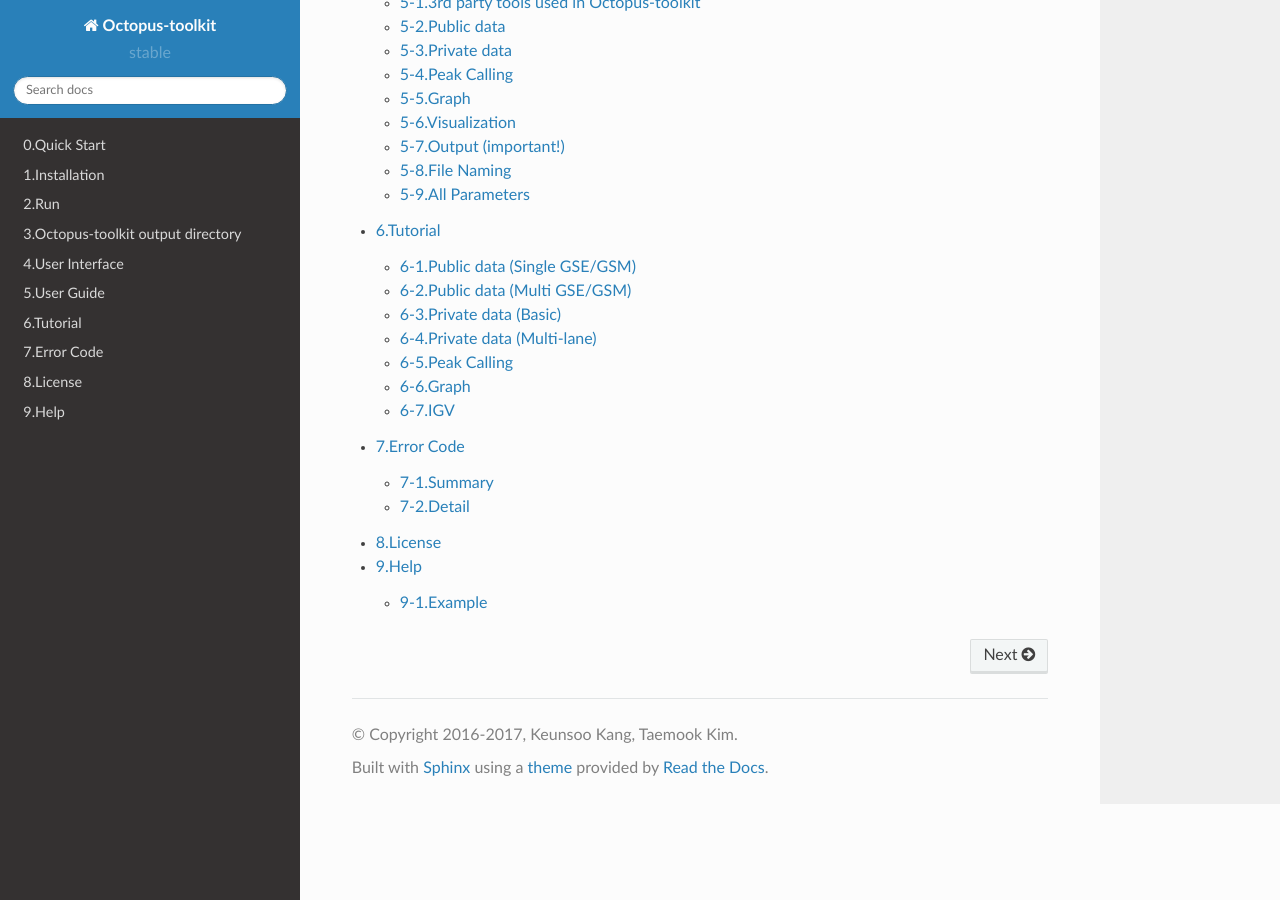
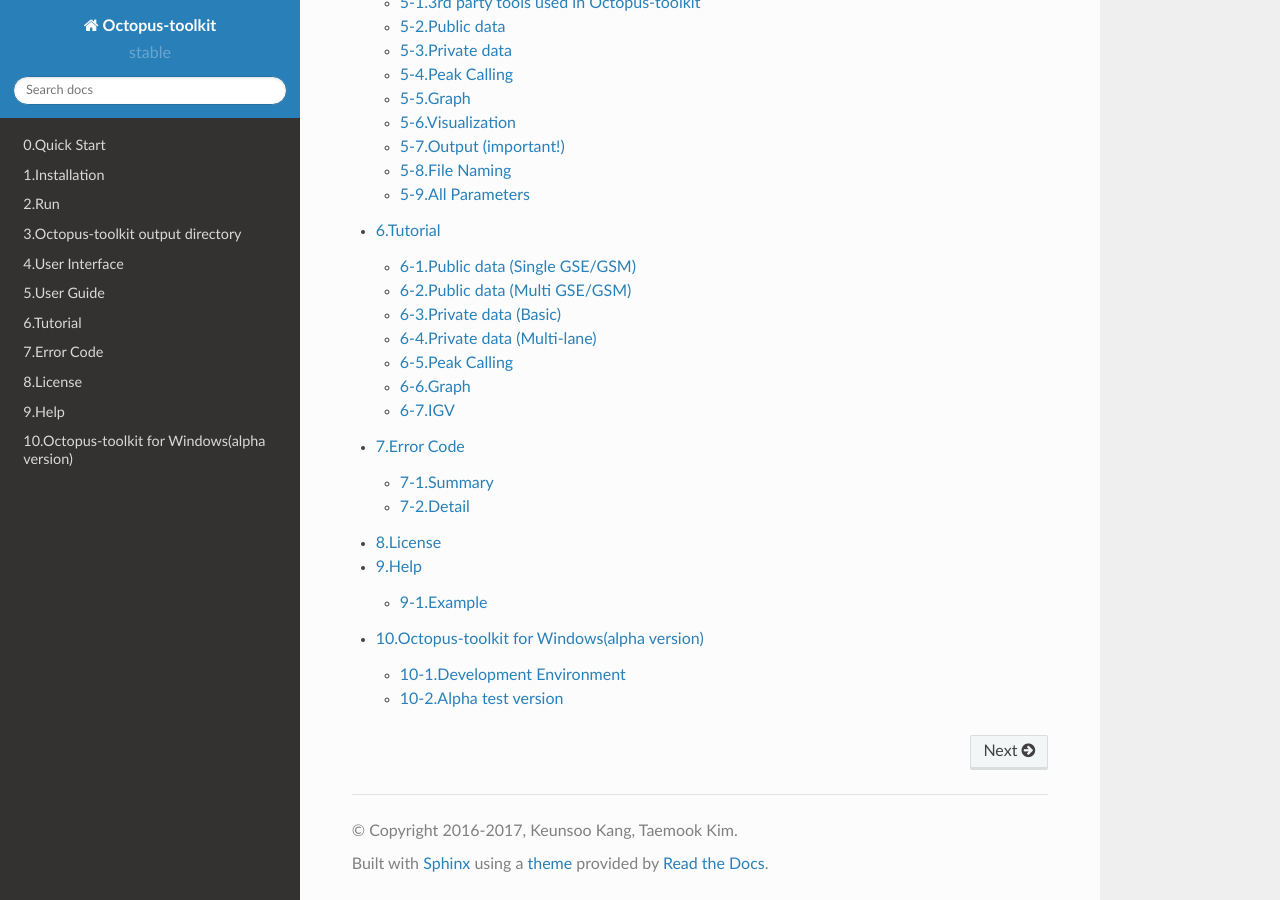
Before and after one commit to kangk1204/Octopus-toolkit2, a Sphinx documentation site: the page built from doc/index.rst, in a window 1280 px wide and 900 px high, scrolled down 2300 px. Built offline with Sphinx 7.4.7 and the Read the Docs theme 2.0.0, drawn with Linux system fonts in a browser that asks for light colours.

Commit message:
Window Alpha Test

```diff
--- a/doc/index.rst
+++ b/doc/index.rst
@@ -53,5 +53,6 @@ Table of contents
    error
    license
    help
+   window
 
 ..
--- /dev/null
+++ b/doc/window.rst
@@ -0,0 +1,21 @@
+=============================================
+10.Octopus-toolkit for Windows(alpha version)
+=============================================
+
+10-1.Development Environment
+----------------------------
+
+* Window version : 7
+* Eclipse : Neon.1a Service Release(4.6.1)
+* Language : Java Programming language (JDK1.8)
+* Graphic User Interface(GUI) : Swing & Windowbuilder
+
+10-2.Alpha test version
+-----------------------
+
+Octopus-toolkit Alpha version : (:download:`Octopus-toolkit_win_test_version.exe<_templates/Octopus-toolkit_win_test_version.exe>`)
+
+
+* Running window. (Test)
+
+.. image:: _static/Win/Octopus-toolkit_win_test-version.png
```
Also changed, not shown: doc/_static/Win/Octopus-toolkit_win_test-version.png (added), 4 other files.
